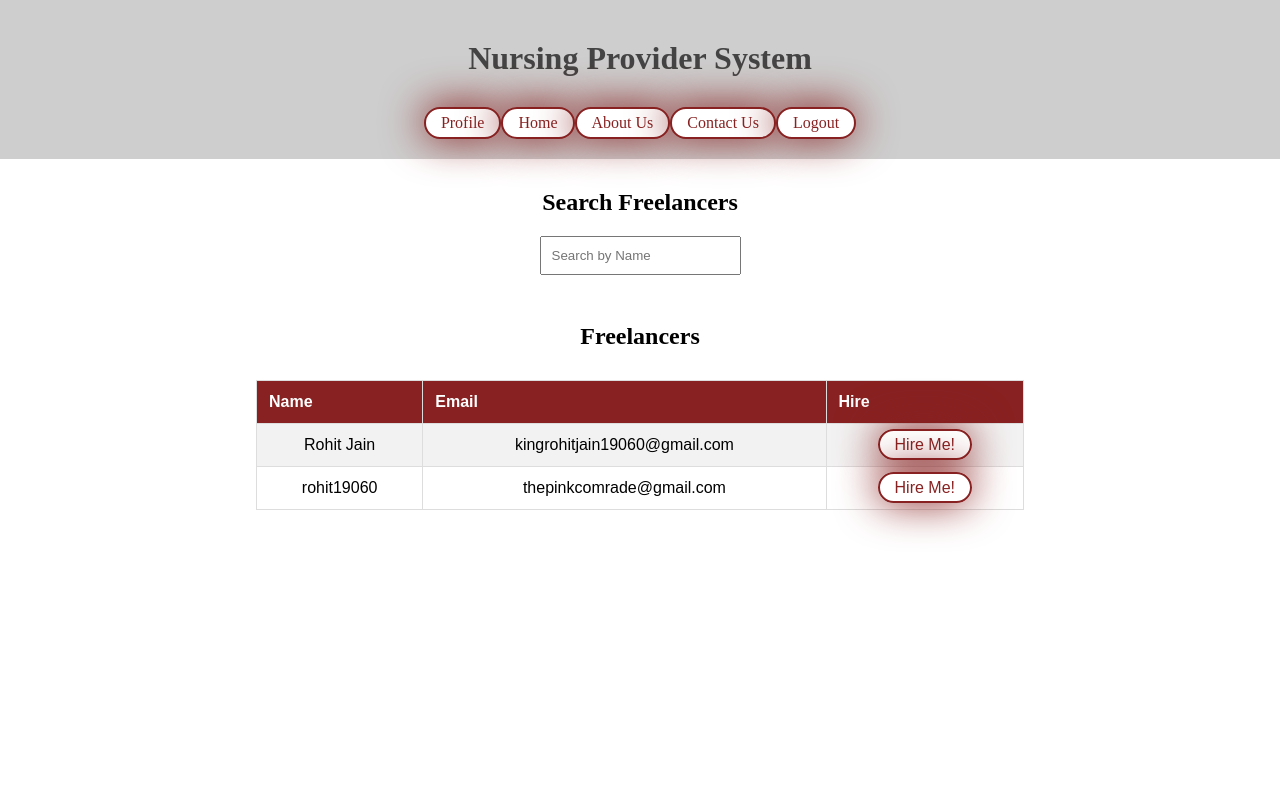
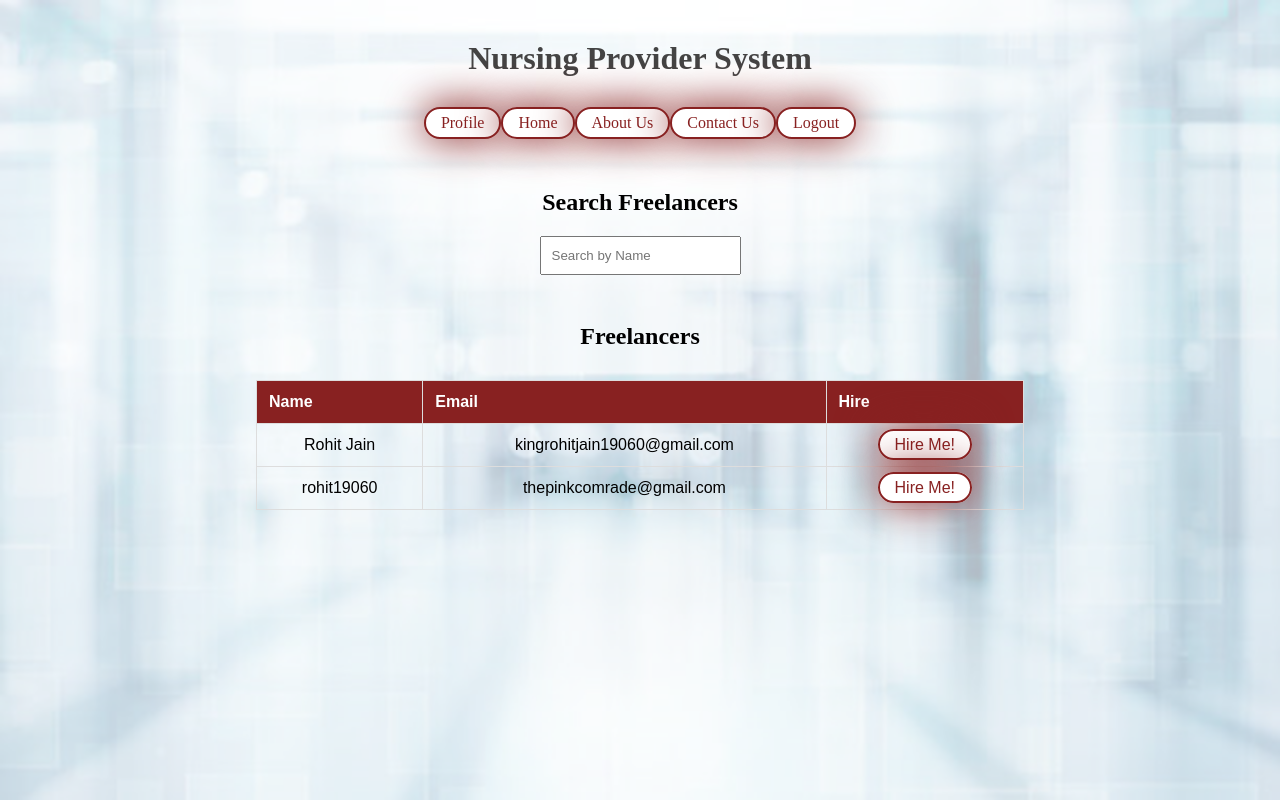
Before and after one commit to Rohit19060/Nursing_Provider_System, a PHP site: page /hire.php in a window 1280 px wide. Run offline with PHP 8.4, Linux system fonts and the light colour scheme; the visitor is signed in with stand-in values (Sample User, id 1); data comes from the database, SQL or seed files in the repository.

Commit message:
Added background images

```diff
--- a/about.php
+++ b/about.php
@@ -2,6 +2,7 @@
 include_once("./includes/function.php");
 include_once("./includes/Header.php");
 ?>
+<img src="./images/2.png" alt=".." class="zindeximg" width="60%">
 <div class="main_div">
     <h1>About Us</h1>
     <h2>Mission</h2>
--- a/contact.php
+++ b/contact.php
@@ -2,6 +2,7 @@
 include_once("./includes/function.php");
 include_once("./includes/Header.php");
 ?>
+<img src="./images/2.png" alt=".." class="zindeximg" width="60%">
 <div class="main_div">
     <h1 class="text-center mt-3">Contact Us</h1>
     <h2>Phone Number: 012-3456789</h2>
--- a/freelancerProfile.php
+++ b/freelancerProfile.php
@@ -25,7 +25,7 @@ if ($num) {
             $_SESSION["message2"] = "You are Hired by $hirer";
         }
     }
-?>
+?><img src="./images/2.png" alt=".." class="zindeximg" width="60%">
     <?php echo message2(); ?>
     <form action="update.php?table=1" method="post">
         <h1>Update</h1>
--- a/gethired.php
+++ b/gethired.php
@@ -27,7 +27,7 @@ if ($num) {
     }
 ?>
     <?php echo message2(); ?>
-
+    <img src="./images/2.png" alt=".." class="zindeximg" width="60%">
 
     <form class="Registration">
         <h2 class='mt-3 mb-2'>Select Your skills</h2>
--- a/hire.php
+++ b/hire.php
@@ -25,7 +25,7 @@ require_once("./includes/db.php");
                     document.getElementById("output").innerHTML = this.responseText;
                 }
             }
-            xmlhttp.open("GET", "search.php?q=" + str );
+            xmlhttp.open("GET", "search.php?q=" + str);
             xmlhttp.send();
         }
     }
@@ -40,6 +40,7 @@ $result = mysqli_query($connection, $q);
 $num = mysqli_num_rows($result);
 if ($num) {
 ?>
+    <img src="./images/2.png" alt=".." class="zindeximg" width="60%">
     <div class="mt-3">&nbsp;</div>
     <h2 class="text-center mb-3">Freelancers</h2>
     <div class="hire_table">
--- a/index.php
+++ b/index.php
@@ -5,6 +5,7 @@ include_once("./includes/header.php");
 echo message();
 echo username();
 ?>
+<img src="./images/2.png" alt=".." class="zindeximg" width="60%">
 <div class="main_div">
     <h1 class="text-center title">Welcome</h1>
     <h3 class="text-center sub">
--- a/login.php
+++ b/login.php
@@ -4,6 +4,11 @@
 <head>
     <title>Nursing Provider System</title>
     <link rel="stylesheet" href="./styles/styles.css" />
+    <style>
+        body {
+            background-image: url("./images/1.png");
+        }
+    </style>
 </head>
 
 <body>
--- a/managementProfile.php
+++ b/managementProfile.php
@@ -15,6 +15,7 @@ $num = mysqli_num_rows($result);
 if ($num) {
     $user = mysqli_fetch_assoc($result)
 ?>
+    <img src="./images/2.png" alt=".." class="zindeximg" width="60%">
     <form action="update.php?table=2" method="post">
         <h1>Update</h1>
         <?php echo message(); ?>
--- a/register.php
+++ b/register.php
@@ -4,6 +4,11 @@
 <head>
     <title>Nursing Provider System</title>
     <link rel="stylesheet" href="./styles/styles.css" />
+    <style>
+        body {
+            background-image: url("./images/1.png");
+        }
+    </style>
 </head>
 
 <body>
--- a/styles/styles.css
+++ b/styles/styles.css
@@ -3,6 +3,11 @@
     margin: 0px;
     box-sizing: border-box;
 }
+
+html {
+    scroll-behavior: smooth !important;
+}
+
 
 .text-center {
     text-align: center;
@@ -39,7 +44,6 @@ a {
 
 header {
     padding: 40px;
-    background-color: rgb(206, 206, 206);
 }
 
 .pb-2 {
@@ -52,7 +56,7 @@ header {
     justify-content: center;
 }
 
-.search input{
+.search input {
     padding: 10px;
 }
 
@@ -171,13 +175,8 @@ form h1 {
     padding: 12px;
 }
 
-.freelancers tr:nth-child(even) {
-    background-color: #f2f2f2;
-}
 
-.freelancers tr:hover {
-    background-color: #ddd;
-}
+
 
 .freelancers th {
     padding-top: 12px;
@@ -221,3 +220,12 @@ textarea {
     width: 100%;
     padding: 15px;
 }
+
+.zindeximg {
+    z-index: -1;
+    opacity: 0.3;
+    position: fixed;
+    top: 0;
+    min-width: 100%;
+    min-height: 100%;
+}
```
Also changed, not shown: images/1.png (added), images/2.png (added).
